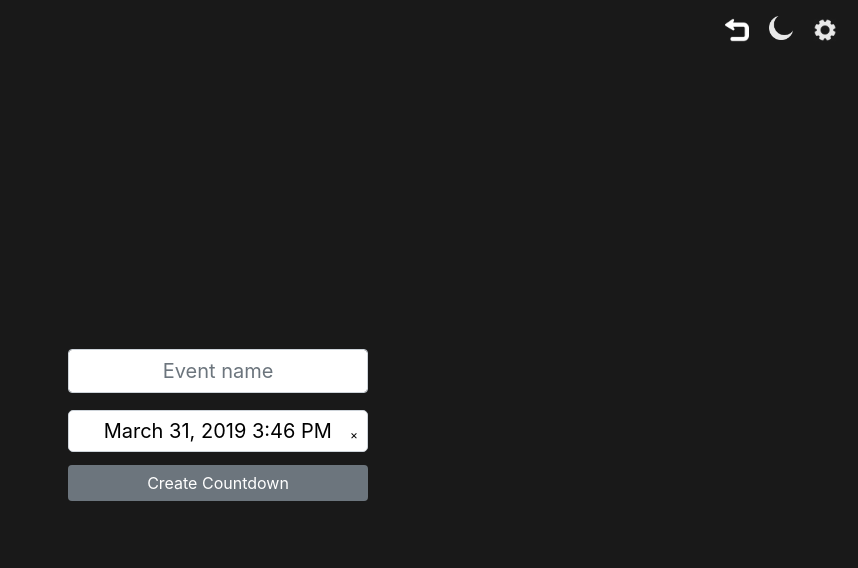
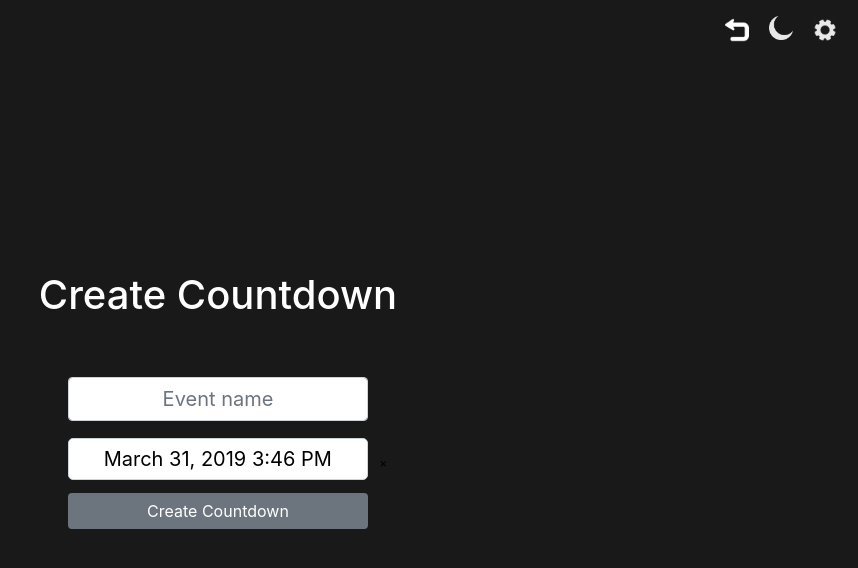
Before and after one commit to ppoppler/Timebomb, a React (Create React App) app in the folder timebomb/: page / in a window 1280 px wide. Both pictures are taken after a click on the picture 1159 px from the left and 29 px from the top of the page. Shown: the top 568 px of the page, without its empty margins (422-1280 px from the left). Built offline with nearby package versions, Linux system fonts and the light colour scheme.

Commit message:
Add title

```diff
--- a/timebomb/src/Components/AddCounter.jsx
+++ b/timebomb/src/Components/AddCounter.jsx
@@ -36,6 +36,7 @@ export default class AddCounter extends Component {
 
   render() {
     return (
+      <div><h1>Create Countdown</h1>
       <div className="addCounterForm">
         <Form  onSubmit={this.add}>
           <Form.Group>
@@ -62,6 +63,7 @@ export default class AddCounter extends Component {
         />
         <Button id="formButton" type="submit" variant="secondary">Create Countdown</Button>
       </div>
+      </div>
     );
   }
 }
```
